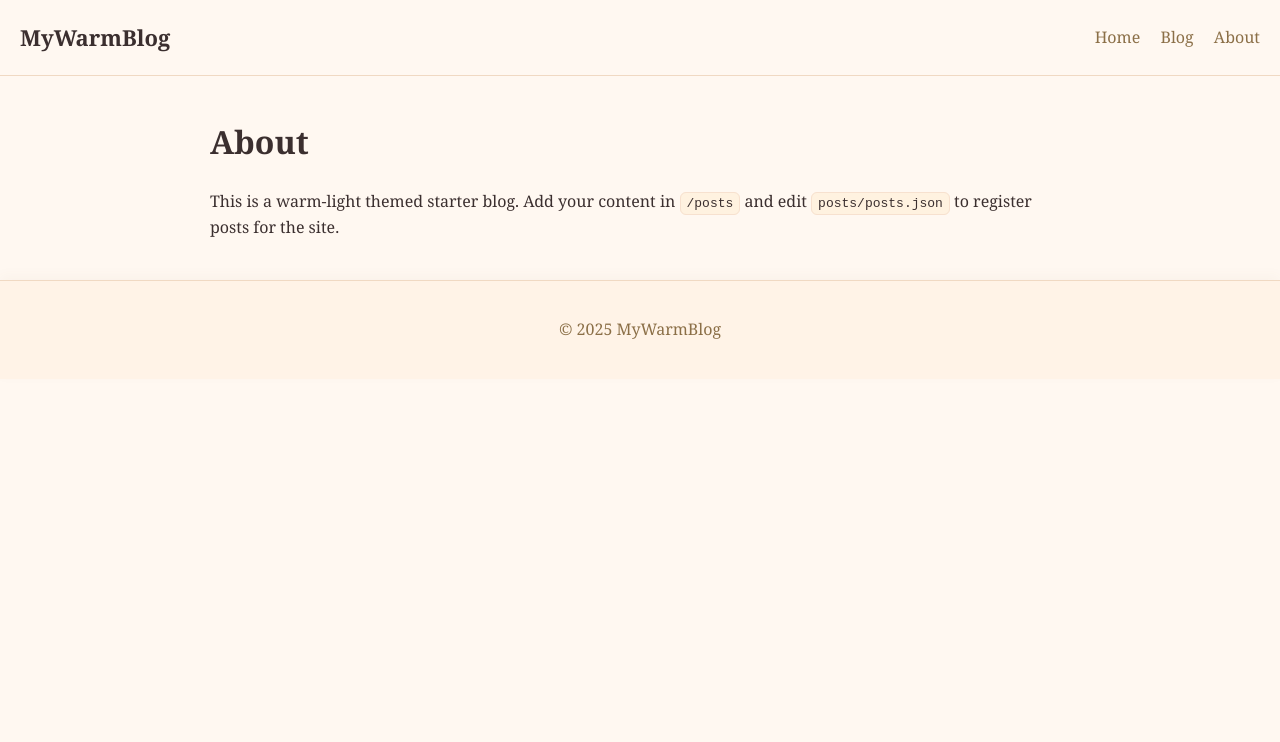
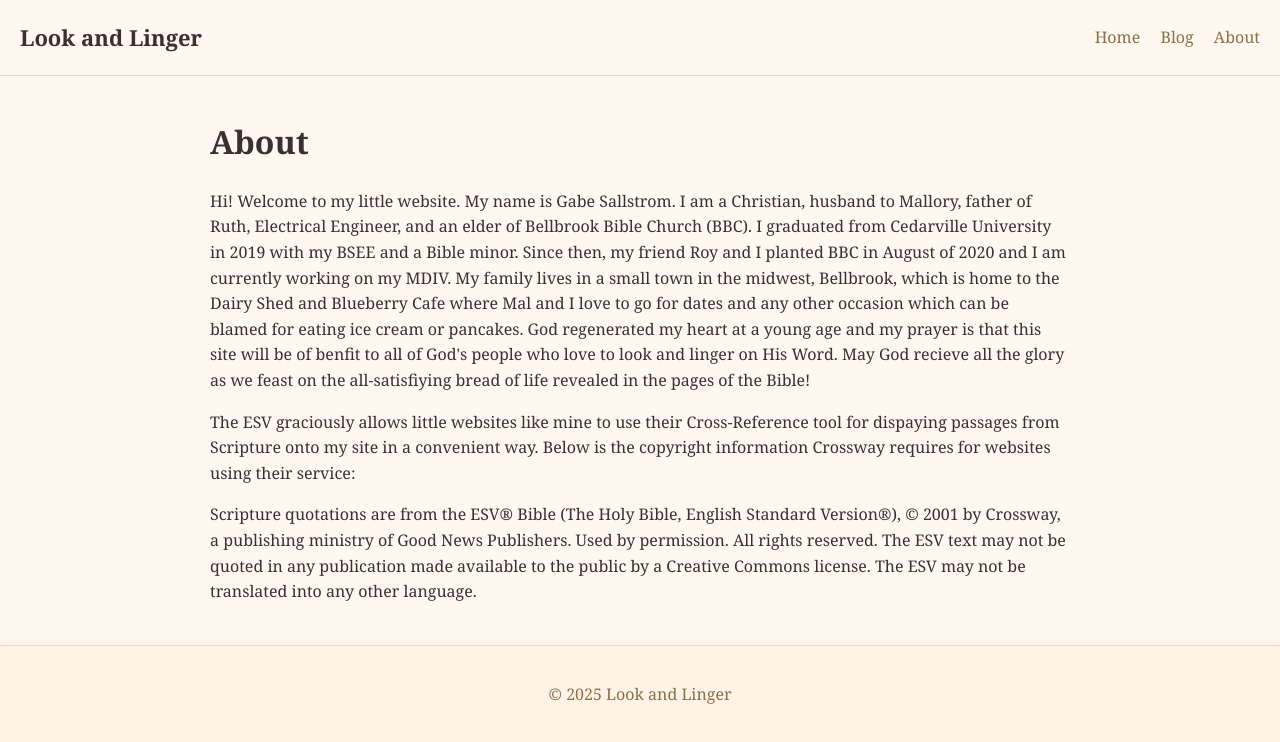
Before and after one commit to gabesallstrom/lookandlinger, a plain HTML site: page about.html in a window 1280 px wide. Drawn offline with Linux system fonts and the light colour scheme.

Commit message:
Update about.html

```diff
--- a/about.html
+++ b/about.html
@@ -3,12 +3,12 @@
 <head>
 <meta charset="utf-8" />
 <meta name="viewport" content="width=device-width, initial-scale=1" />
-<title>About — My Warm Blog</title>
+<title>About — Look and Linger</title>
 <link rel="stylesheet" href="css/style.css" />
 </head>
 <body>
   <header>
-    <div class="brand"><a href="index.html">MyWarmBlog</a></div>
+    <div class="brand"><a href="index.html">Look and Linger</a></div>
     <nav>
       <a href="index.html">Home</a>
       <a href="blog.html">Blog</a>
@@ -18,11 +18,13 @@
 
   <main>
     <h1>About</h1>
-    <p>This is a warm-light themed starter blog. Add your content in <code>/posts</code> and edit <code>posts/posts.json</code> to register posts for the site.</p>
+      <p>Hi! Welcome to my little website. My name is Gabe Sallstrom. I am a Christian, husband to Mallory, father of Ruth, Electrical Engineer, and an elder of Bellbrook Bible Church (BBC). I graduated from Cedarville University in 2019 with my BSEE and a Bible minor. Since then, my friend Roy and I planted BBC in August of 2020 and I am currently working on my MDIV. My family lives in a small town in the midwest, Bellbrook, which is home to the Dairy Shed and Blueberry Cafe where Mal and I love to go for dates and any other occasion which can be blamed for eating ice cream or pancakes. God regenerated my heart at a young age and my prayer is that this site will be of benfit to all of God's people who love to look and linger on His Word. May God recieve all the glory as we feast on the all-satisfiying bread of life revealed in the pages of the Bible!</p>
+      <p>The ESV graciously allows little websites like mine to use their Cross-Reference tool for dispaying passages from Scripture onto my site in a convenient way. Below is the copyright information Crossway requires for websites using their service:</p>
+      <p>Scripture quotations are from the ESV® Bible (The Holy Bible, English Standard Version®), © 2001 by Crossway, a publishing ministry of Good News Publishers. Used by permission. All rights reserved. The ESV text may not be quoted in any publication made available to the public by a Creative Commons license. The ESV may not be translated into any other language.</p>
   </main>
 
   <footer>
-    <p>© 2025 MyWarmBlog</p>
+    <p>© 2025 Look and Linger</p>
   </footer>
 </body>
 </html>
```
